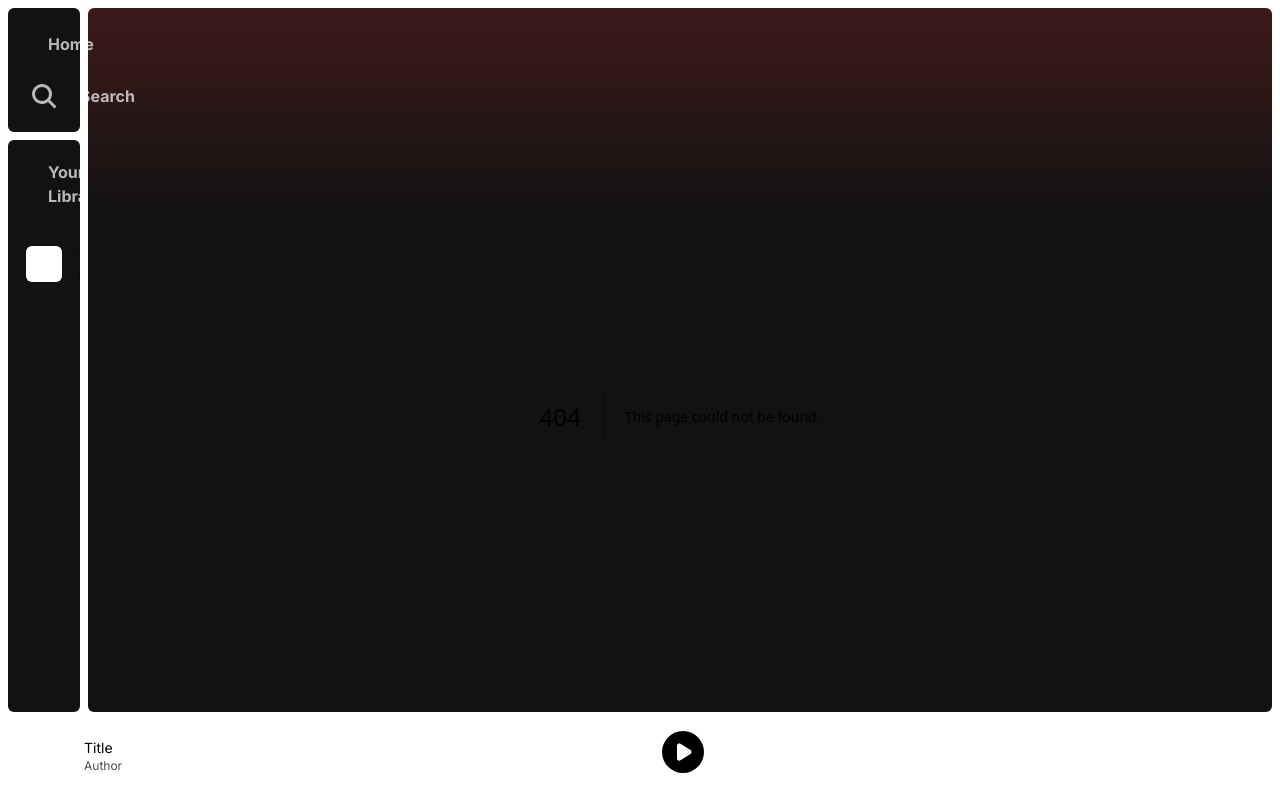
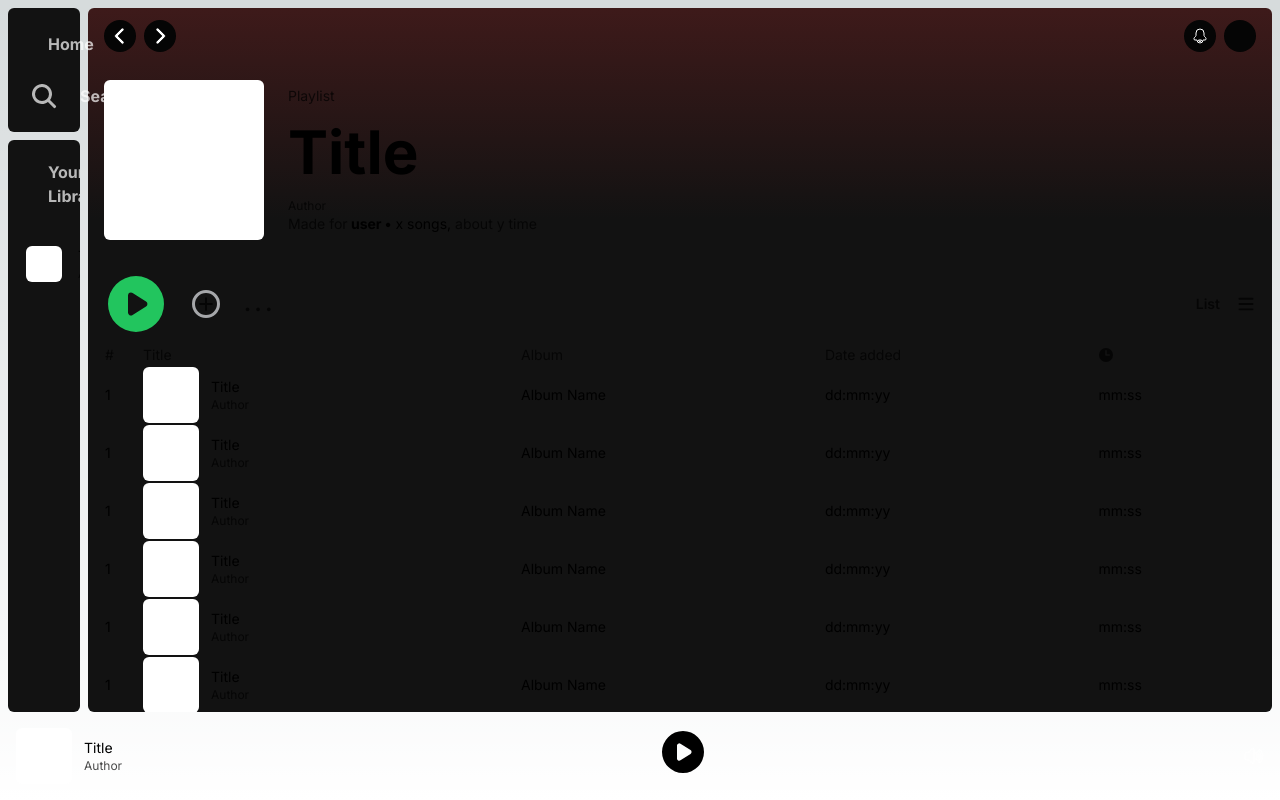
Before and after one commit to CheaVuThearith/spotifyclone, a Next.js app: page /playlist in a window 1280 px wide. Before the commit this address had no page. Built offline with nearby package versions, Linux system fonts and the light colour scheme.

Commit message:
made playlist page

```diff
--- a/app/_components/AuthorAndDescription.tsx
+++ b/app/_components/AuthorAndDescription.tsx
@@ -1,11 +1,14 @@
 import React from "react";
 
-type Props = {};
-
-const AuthorAndDescription = (props: Props) => {
+type Props = {
+  type: "big" | "small" | "hidden" | "xl";
+};
+const AuthorAndDescription = ({ type }: Props) => {
   return (
     <div className="flex flex-col">
-      <p className="text-sm">Title</p>
+      <p className={`${type === "xl" ? "py-4 text-6xl font-bold" : "text-sm"}`}>
+        Title
+      </p>
       <p className="text-xs opacity-70">Author</p>
     </div>
   );
--- a/app/_components/Card.tsx
+++ b/app/_components/Card.tsx
@@ -2,21 +2,32 @@ import React from "react";
 import AuthorAndDescription from "./AuthorAndDescription";
 
 type Props = {
-  type: "big" | "small" | "hidden";
+  type: "big" | "small" | "hidden" | "xl";
   showText?: boolean;
 };
 
 const Card = ({ type, showText }: Props) => {
-  if (type === "big" || type === "small")
+  if (type === "big" || type === "small" || type === "xl")
     return (
       <>
         <div
-          className={`flex ${type === "big" ? "grow flex-col gap-y-2" : "items-center gap-x-3"}`}
+          className={`flex ${type === "big" ? "grow flex-col gap-y-2" : "items-center"} ${type === "xl" ? "gap-x-6" : `${type === "small" && "gap-x-3"}`}`}
         >
           <div
-            className={`${type === "big" ? "aspect-square min-w-40 max-w-52" : "size-14"} rounded-md bg-white`}
+            className={`${type === "big" || type === "xl" ? "aspect-square min-w-40 max-w-52" : "size-14"} rounded-md bg-white`}
           ></div>
-          <AuthorAndDescription />
+          <div>
+            {type === "xl" && <p className="text-sm opacity-70">Playlist</p>}
+            <AuthorAndDescription type={type} />
+            {type === "xl" && (
+              <p className="text-sm">
+                <span className="opacity-70">Made for</span>
+                <span className="font-bold"> user •</span>
+                <span className=""> x songs,</span>
+                <span className="opacity-70"> about y time</span>
+              </p>
+            )}
+          </div>
         </div>
       </>
     );
@@ -24,7 +35,7 @@ const Card = ({ type, showText }: Props) => {
     return (
       <div className="flex items-center gap-x-4">
         <div className="size-9 shrink-0 rounded-md bg-white"></div>
-        {showText && <AuthorAndDescription />}
+        {showText && <AuthorAndDescription type={type} />}
       </div>
     );
 };
--- a/app/_components/CardContainer.tsx
+++ b/app/_components/CardContainer.tsx
@@ -25,6 +25,15 @@ const CardContainer = ({ children }: { children: ReactNode }) => {
     return () => window.removeEventListener("resize", handleResize);
   }, []);
   return (
+    <>
+      <div className="flex flex-col gap-y-5">
+        <div className="flex justify-between items-end">
+          <h1 className="text-2xl font-bold">Title</h1>
+          {childElements.length > columns && (
+            <p className="font-bold text-sm opacity-70">Show all</p>
+          )}
+        </div>
+
         <div
           ref={containerRef}
           className="grid auto-rows-min gap-x-6 gap-y-2 "
@@ -34,6 +43,8 @@ const CardContainer = ({ children }: { children: ReactNode }) => {
         >
           {childElements.slice(0, columns)}
         </div>
+      </div>
+    </>
   );
 };
 
--- a/app/home/page.tsx
+++ b/app/home/page.tsx
@@ -4,26 +4,101 @@ import CardContainer from "../_components/CardContainer";
 
 type Props = {};
 
-const page = async (props: Props) => {
+const page =(props: Props) => {
   return (
-    <>
-      <CardContainer key={1}>
-        <Card type="big" />
-        <Card type="big" />
-        <Card type="big" />
-        <Card type="big" />
-        <Card type="big" />
-        <Card type="big" />
-        <Card type="big" />
-        <Card type="big" />
-        <Card type="big" />
-        <Card type="big" />
-        <Card type="big" />
-        <Card type="big" />
+    <div className="flex flex-col gap-y-12">
+      <CardContainer>
+        <Card type="big"></Card>
+        <Card type="big"></Card>
+        <Card type="big"></Card>
+        <Card type="big"></Card>
+        <Card type="big"></Card>
+        <Card type="big"></Card>
+        <Card type="big"></Card>
       </CardContainer>
-    </>
+      <CardContainer>
+        <Card type="big"></Card>
+        <Card type="big"></Card>
+        <Card type="big"></Card>
+        <Card type="big"></Card>
+        <Card type="big"></Card>
+        <Card type="big"></Card>
+        <Card type="big"></Card>
+      </CardContainer>
+      <CardContainer>
+        <Card type="big"></Card>
+        <Card type="big"></Card>
+        <Card type="big"></Card>
+        <Card type="big"></Card>
+        <Card type="big"></Card>
+        <Card type="big"></Card>
+        <Card type="big"></Card>
+      </CardContainer>
+      <CardContainer>
+        <Card type="big"></Card>
+        <Card type="big"></Card>
+        <Card type="big"></Card>
+        <Card type="big"></Card>
+        <Card type="big"></Card>
+        <Card type="big"></Card>
+        <Card type="big"></Card>
+      </CardContainer>
+      <CardContainer>
+        <Card type="big"></Card>
+        <Card type="big"></Card>
+        <Card type="big"></Card>
+        <Card type="big"></Card>
+        <Card type="big"></Card>
+        <Card type="big"></Card>
+        <Card type="big"></Card>
+      </CardContainer>
+      <CardContainer>
+        <Card type="big"></Card>
+        <Card type="big"></Card>
+        <Card type="big"></Card>
+        <Card type="big"></Card>
+        <Card type="big"></Card>
+        <Card type="big"></Card>
+        <Card type="big"></Card>
+      </CardContainer>
+      <CardContainer>
+        <Card type="big"></Card>
+        <Card type="big"></Card>
+        <Card type="big"></Card>
+        <Card type="big"></Card>
+        <Card type="big"></Card>
+        <Card type="big"></Card>
+        <Card type="big"></Card>
+      </CardContainer>
+      <CardContainer>
+        <Card type="big"></Card>
+        <Card type="big"></Card>
+        <Card type="big"></Card>
+        <Card type="big"></Card>
+        <Card type="big"></Card>
+        <Card type="big"></Card>
+        <Card type="big"></Card>
+      </CardContainer>
+      <CardContainer>
+        <Card type="big"></Card>
+        <Card type="big"></Card>
+        <Card type="big"></Card>
+        <Card type="big"></Card>
+        <Card type="big"></Card>
+        <Card type="big"></Card>
+        <Card type="big"></Card>
+      </CardContainer>
+      <CardContainer>
+        <Card type="big"></Card>
+        <Card type="big"></Card>
+        <Card type="big"></Card>
+        <Card type="big"></Card>
+        <Card type="big"></Card>
+        <Card type="big"></Card>
+        <Card type="big"></Card>
+      </CardContainer>
+    </div>
   );
 };
 
-
 export default page;
--- /dev/null
+++ b/app/playlist/layout.tsx
@@ -0,0 +1,208 @@
+import React, { ReactNode } from "react";
+import Card from "../_components/Card";
+import {
+  Bars3BottomLeftIcon,
+  Bars3Icon,
+  ClockIcon,
+  PlayCircleIcon,
+  PlusCircleIcon,
+  PlusIcon,
+} from "@heroicons/react/16/solid";
+import BodyNav from "../_components/BodyNav";
+
+type Props = { children: ReactNode };
+
+const layout = ({ children }: Props) => {
+  return (
+    <>
+      <BodyNav />
+      <div className="flex flex-col">
+        <div className="py-6">
+          <Card type="xl"></Card>
+        </div>
+
+        <div className="flex items-center justify-between">
+          <div className="flex items-center gap-x-6 py-2">
+            <PlayCircleIcon className="size-16 fill-green-500" />
+            <PlusIcon className="size-7 rounded-full border-[3px] opacity-70" />
+            <p className="text-xl font-extrabold opacity-70">. . .</p>
+          </div>
+          <div className="flex items-center gap-x-4">
+            <p className="text-sm font-semibold opacity-70">List</p>
+            <Bars3Icon className="size-5 opacity-70" />
+          </div>
+        </div>
+        <table className="text-sm w-full">
+          <thead className="pb1">
+            <tr className="opacity-70">
+              <th className="text-start font-normal ">#</th>
+              <th className="text-start font-normal">Title</th>
+              <th className="text-start font-normal">Album</th>
+              <th className="text-start font-normal">Date added</th>
+              <th className="text-start font-normal">
+                <ClockIcon className="size-4" />
+              </th>
+            </tr>
+          </thead>
+          <tbody>
+            <tr>
+              <td>1</td>
+              <td>
+                <Card type="small" />
+              </td>
+              <td>Album Name</td>
+              <td>dd:mm:yy</td>
+              <td>mm:ss</td>
+            </tr>
+            <tr>
+              <td>1</td>
+              <td>
+                <Card type="small" />
+              </td>
+              <td>Album Name</td>
+              <td>dd:mm:yy</td>
+              <td>mm:ss</td>
+            </tr>
+            <tr>
+              <td>1</td>
+              <td>
+                <Card type="small" />
+              </td>
+              <td>Album Name</td>
+              <td>dd:mm:yy</td>
+              <td>mm:ss</td>
+            </tr>
+            <tr>
+              <td>1</td>
+              <td>
+                <Card type="small" />
+              </td>
+              <td>Album Name</td>
+              <td>dd:mm:yy</td>
+              <td>mm:ss</td>
+            </tr>
+            <tr>
+              <td>1</td>
+              <td>
+                <Card type="small" />
+              </td>
+              <td>Album Name</td>
+              <td>dd:mm:yy</td>
+              <td>mm:ss</td>
+            </tr>
+            <tr>
+              <td>1</td>
+              <td>
+                <Card type="small" />
+              </td>
+              <td>Album Name</td>
+              <td>dd:mm:yy</td>
+              <td>mm:ss</td>
+            </tr>
+            <tr>
+              <td>1</td>
+              <td>
+                <Card type="small" />
+              </td>
+              <td>Album Name</td>
+              <td>dd:mm:yy</td>
+              <td>mm:ss</td>
+            </tr>
+            <tr>
+              <td>1</td>
+              <td>
+                <Card type="small" />
+              </td>
+              <td>Album Name</td>
+              <td>dd:mm:yy</td>
+              <td>mm:ss</td>
+            </tr>
+            <tr>
+              <td>1</td>
+              <td>
+                <Card type="small" />
+              </td>
+              <td>Album Name</td>
+              <td>dd:mm:yy</td>
+              <td>mm:ss</td>
+            </tr>
+            <tr>
+              <td>1</td>
+              <td>
+                <Card type="small" />
+              </td>
+              <td>Album Name</td>
+              <td>dd:mm:yy</td>
+              <td>mm:ss</td>
+            </tr>
+            <tr>
+              <td>1</td>
+              <td>
+                <Card type="small" />
+              </td>
+              <td>Album Name</td>
+              <td>dd:mm:yy</td>
+              <td>mm:ss</td>
+            </tr>
+            <tr>
+              <td>1</td>
+              <td>
+                <Card type="small" />
+              </td>
+              <td>Album Name</td>
+              <td>dd:mm:yy</td>
+              <td>mm:ss</td>
+            </tr>
+            <tr>
+              <td>1</td>
+              <td>
+                <Card type="small" />
+              </td>
+              <td>Album Name</td>
+              <td>dd:mm:yy</td>
+              <td>mm:ss</td>
+            </tr>
+            <tr>
+              <td>1</td>
+              <td>
+                <Card type="small" />
+              </td>
+              <td>Album Name</td>
+              <td>dd:mm:yy</td>
+              <td>mm:ss</td>
+            </tr>
+            <tr>
+              <td>1</td>
+              <td>
+                <Card type="small" />
+              </td>
+              <td>Album Name</td>
+              <td>dd:mm:yy</td>
+              <td>mm:ss</td>
+            </tr>
+            <tr>
+              <td>1</td>
+              <td>
+                <Card type="small" />
+              </td>
+              <td>Album Name</td>
+              <td>dd:mm:yy</td>
+              <td>mm:ss</td>
+            </tr>
+            <tr>
+              <td>1</td>
+              <td>
+                <Card type="small" />
+              </td>
+              <td>Album Name</td>
+              <td>dd:mm:yy</td>
+              <td>mm:ss</td>
+            </tr>
+          </tbody>
+        </table>
+      </div>
+    </>
+  );
+};
+
+export default layout;
--- /dev/null
+++ b/app/playlist/page.tsx
@@ -0,0 +1,11 @@
+import React from 'react'
+
+type Props = {}
+
+const page = (props: Props) => {
+  return (
+    <div>page</div>
+  )
+}
+
+export default page
```
Lines whose indentation alone changed are shown as unchanged.
